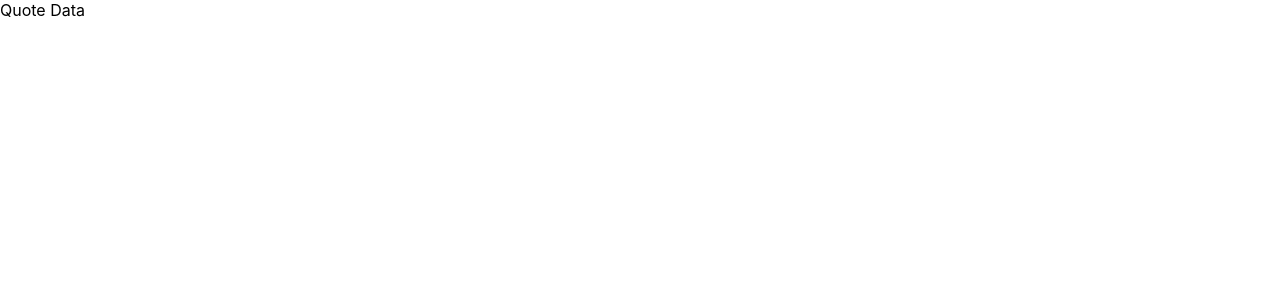
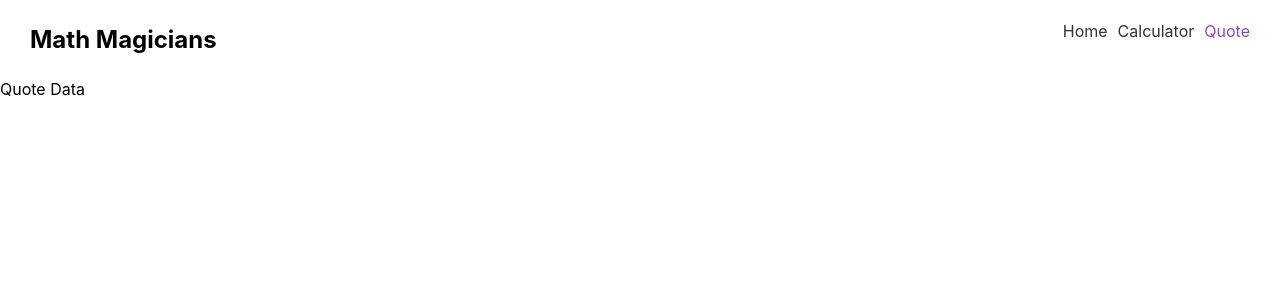
Before and after one commit to MAleemH/Math-Magicians, a React (Create React App) app: page /quote in a window 1280 px wide. Shown: the top 300 px of the page. Built offline with nearby package versions, Linux system fonts and the light colour scheme.

Commit message:
added navbar and nested other routes inside

```diff
--- a/src/App.css
+++ b/src/App.css
@@ -1,3 +1,30 @@
+/* navbar */
+
+.navbar {
+  display: flex;
+  flex-direction: row;
+  justify-content: space-between;
+  padding: 5px 30px 5px 30px;
+}
+
+.navItems {
+  list-style: none;
+  display: flex;
+  flex-direction: row;
+  gap: 10px;
+}
+
+a {
+  color: #333;
+  text-decoration: none;
+}
+
+.active {
+  color: #8a4baf;
+}
+
+/* calculator page */
+
 .cal-container {
   width: 400px;
   height: 300px;
--- a/src/App.js
+++ b/src/App.js
@@ -5,14 +5,17 @@
 import Calculator from './components/calculator';
 import Quote from './components/quote';
 import NotMatch from './components/notMatch';
+import Layout from './components/layout';
 
 function App() {
   return (
     <Routes>
-      <Route path='/' element={<Home />} />
-      <Route path='calculator' element={<Calculator />} />
-      <Route path='quote' element={<Quote />} />
-      <Route path='*' element={<NotMatch />} />
+      <Route path='/' element={<Layout />}>
+        <Route index element={<Home />} />
+        <Route path='calculator' element={<Calculator />} />
+        <Route path='quote' element={<Quote />} />
+        <Route path='*' element={<NotMatch />} />
+      </Route>
     </Routes>
   );
 }
--- /dev/null
+++ b/src/components/layout.js
@@ -0,0 +1,11 @@
+import { Outlet } from 'react-router-dom';
+import Navbar from './navbar';
+
+const Layout = () => (
+  <div className="wrapper">
+    <Navbar />
+    <Outlet />
+  </div>
+);
+
+export default Layout;
--- /dev/null
+++ b/src/components/navbar.js
@@ -0,0 +1,24 @@
+import { NavLink } from 'react-router-dom';
+
+const links = [
+  { path: '/', text: 'Home' },
+  { path: 'calculator', text: 'Calculator' },
+  { path: 'quote', text: 'Quote' },
+]
+
+const Navbar = () => (
+  <nav className="navbar">
+    <h1 className="navTitle">Math Magicians</h1>
+    <ul className="navItems">
+      {links.map((link) => {
+        return (
+          <li key={link.text}>
+            <NavLink to={link.path}>{link.text}</NavLink>
+          </li>
+        );
+      })}
+    </ul>
+  </nav>
+);
+
+export default Navbar;
```
